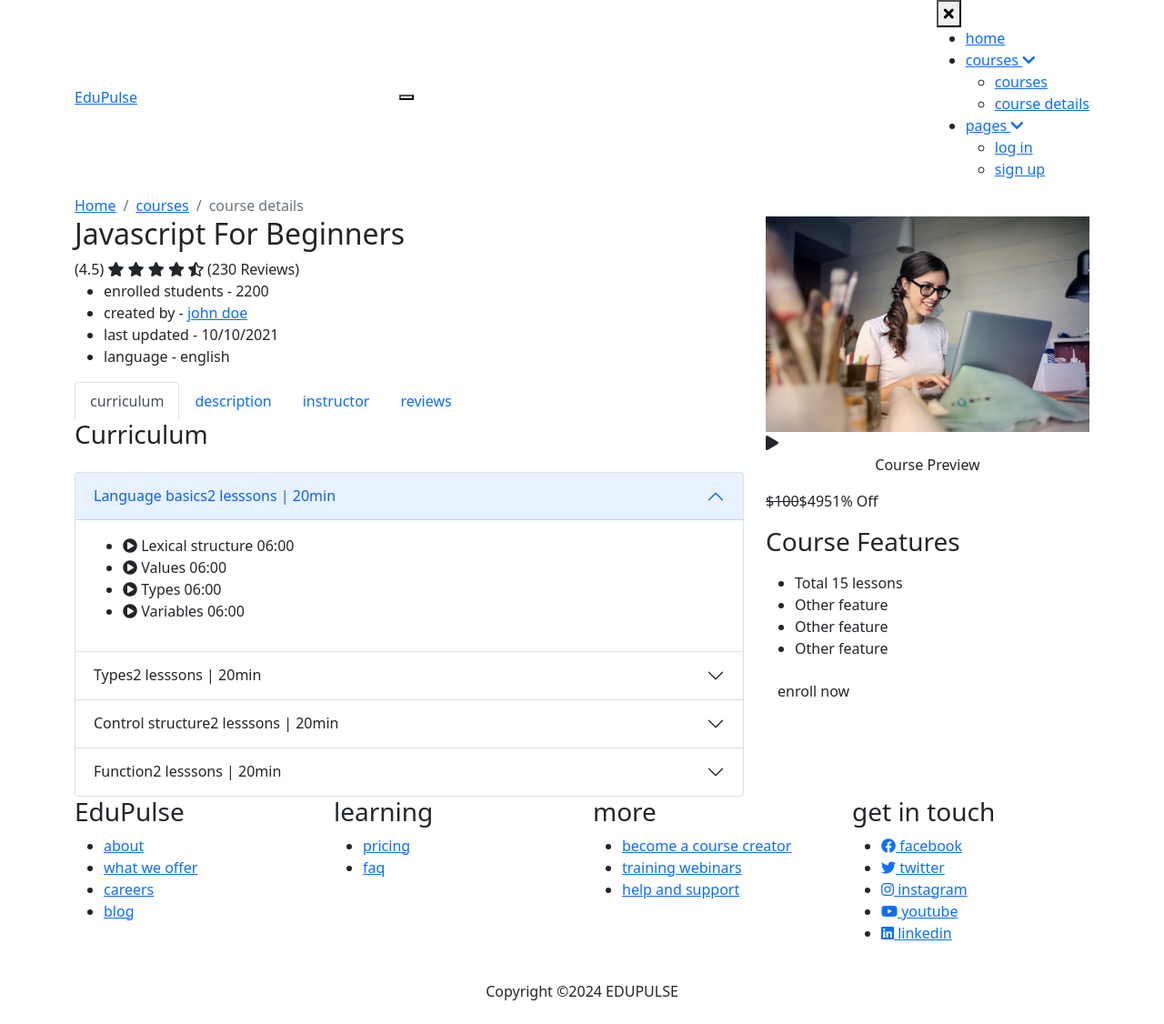
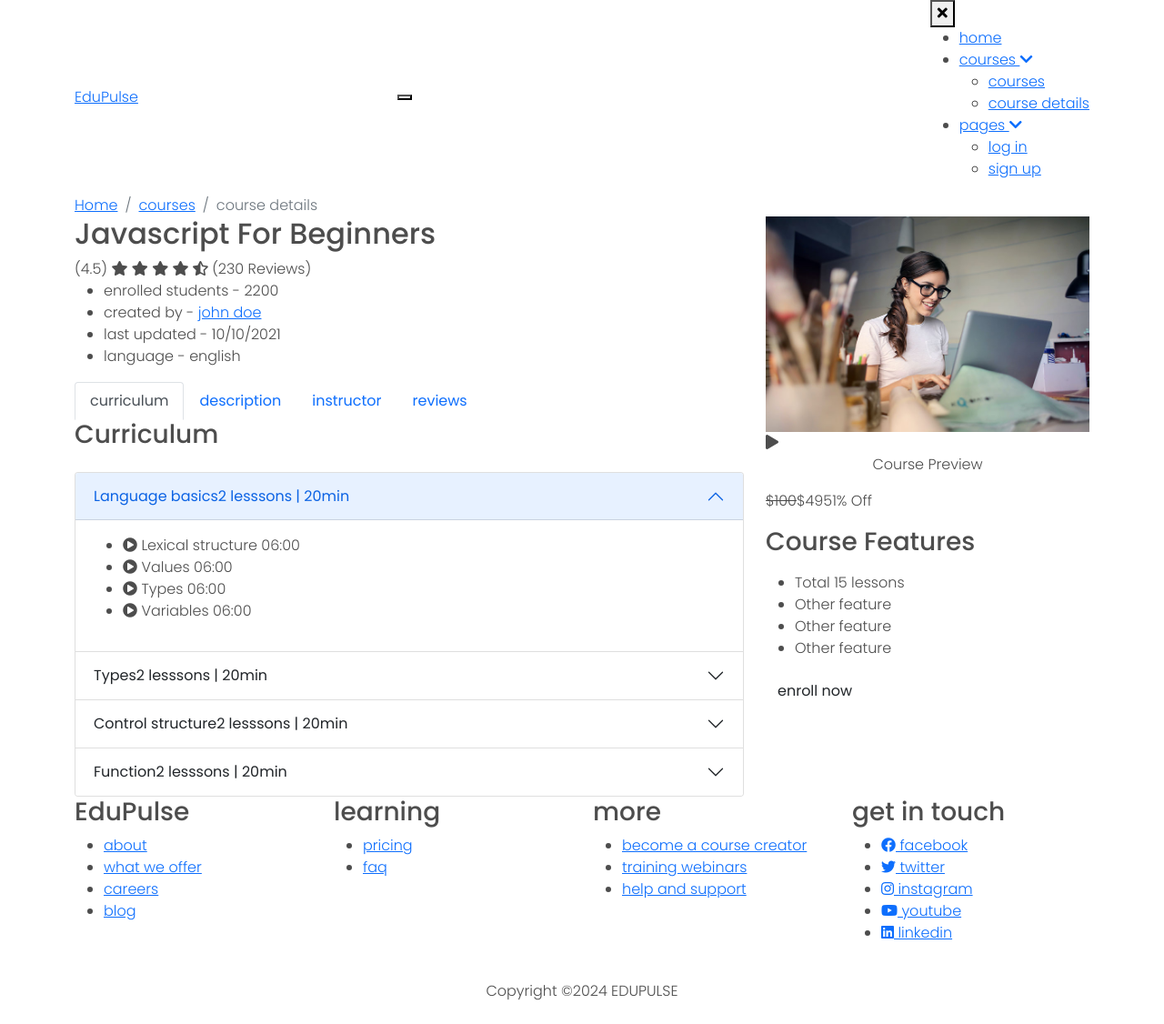
Before and after one commit to AshrafUAsif/B9IS123-Programming-For-Information-Systems-Group-CA2, a Flask app: page /course-details.html in a window 1280 px wide. Shown: the whole page at 91% size. Run offline with Flask 3, Linux system fonts and the light colour scheme; some libraries are stand-ins or nearby versions.

Commit message:
All the body tag style has been created

```diff
--- a/static/css/style.css
+++ b/static/css/style.css
@@ -18,7 +18,7 @@
  17. =footer
  18. =banner section
  19. =fun facts section
- 20. =courses selection
+ 20. =courses section
  21. =course details section
  22. =contact section
  -------------------------*/
@@ -43,9 +43,24 @@
     --border-color-1: hsl(0, 0%, 90%);
  }
 
+/* -----------------
+ 03. =base
+ ---------------------*/
+body{
+   background-color: var(--body-bg-color);
+   font-family: 'Poppins', sans-serif;
+   font-size: 16px;
+   font-weight: 300;
+   color: var(--black-70);
+   min-height: 100vh;
+   overflow-x: hidden;
+}
+
+
+
 
 /* -------------------------
-  =courses section
+  20. =courses section
  ----------------------------*/
 
  .course-item{
```
